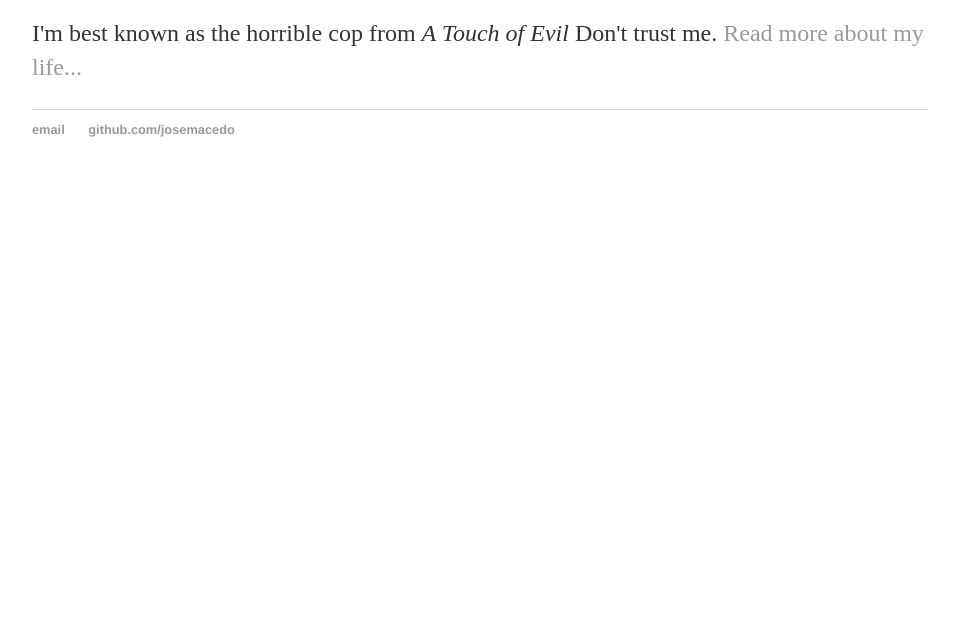
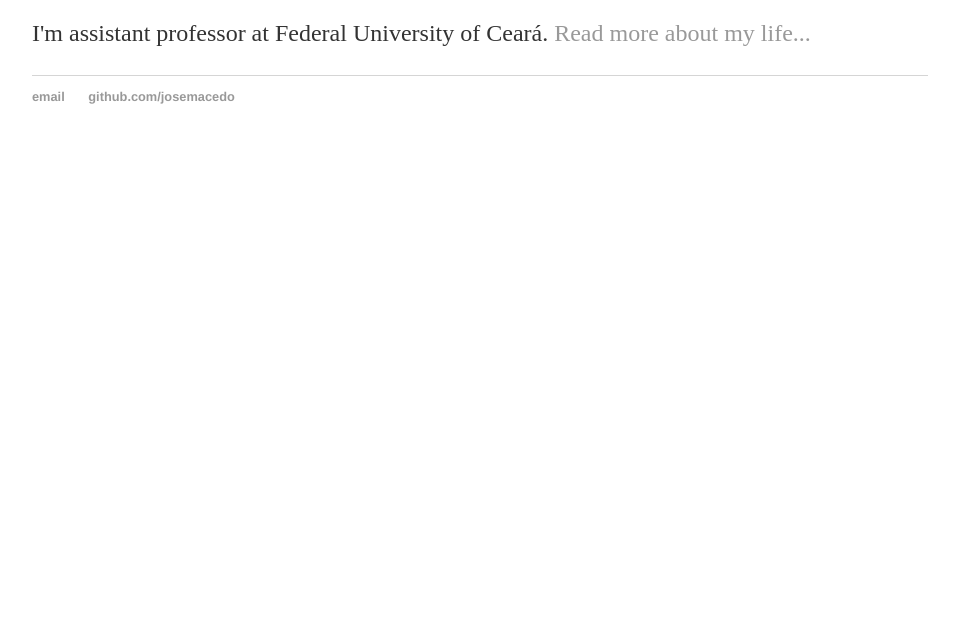
Before and after one commit to josemacedo/josemacedo.github.io, a plain HTML site: page index.html in a window 1280 px wide. Shown: the part 180-800 px from the top of the page, without its empty margins (160-1119 px from the left). Drawn offline with Linux system fonts and the light colour scheme.

Commit message:
Update index.html

```diff
--- a/index.html
+++ b/index.html
@@ -17,7 +17,7 @@
 		<div class="container">
     		<div class="blurb">
         		<h1>I'm José Macedo!</h1>
-				<p>I'm best known as the horrible cop from <em>A Touch of Evil</em> Don't trust me. <a href="/about">Read more about my life...</a></p>
+				<p>I'm assistant professor at Federal University of Ceará. <a href="/about">Read more about my life...</a></p>
     		</div><!-- /.blurb -->
 		</div><!-- /.container -->
 		<footer>
```
